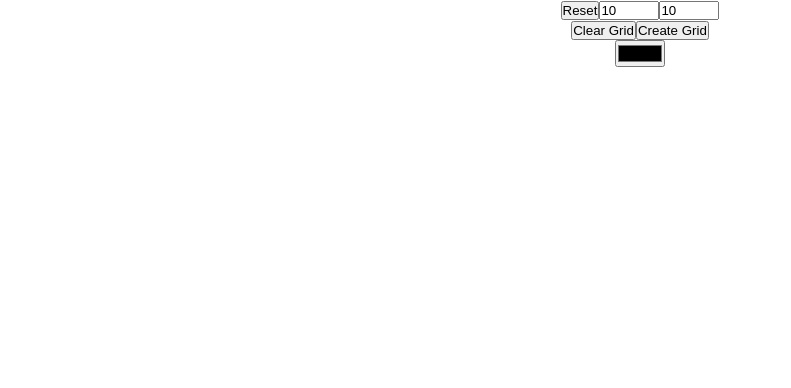
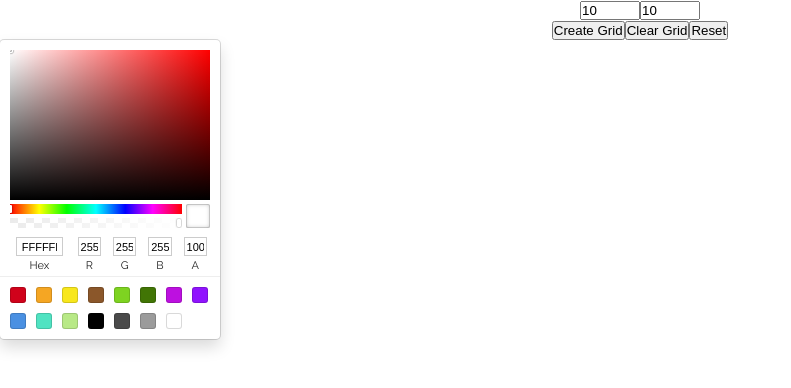
Before and after one commit to UmerSharif/Pixel-Art-App, a React (Create React App) app: page / in a window 1280 px wide. Shown: the top 388 px of the page, without its empty margins (0-791 px from the left). Built offline with nearby package versions, Linux system fonts and the light colour scheme.

Commit message:
background color to grid

```diff
--- a/package.json
+++ b/package.json
@@ -7,6 +7,7 @@
     "@testing-library/react": "^9.3.2",
     "@testing-library/user-event": "^7.1.2",
     "react": "^16.12.0",
+    "react-color": "^2.17.3",
     "react-dom": "^16.12.0",
     "react-scripts": "3.3.0"
   },
--- a/src/components/Main/MainTable.js
+++ b/src/components/Main/MainTable.js
@@ -1,12 +1,15 @@
 import React, { useState } from "react";
 import "./MainTable.css";
+import { SketchPicker } from "react-color";
 export default function MainTable() {
-  // const TableRow = <tr></tr>;
-  //const TableColumn = <td></td>;
   // useState stuff
   const [row, setRow] = useState(10);
   const [col, setCol] = useState(10);
-  const [grid, setGrid] = useState([]);
+  const [background, setBackground] = useState("#fff");
+
+  const handleBackgroundColor = color => {
+    setBackground(color.hex);
+  };
 
   const createGrid = () => {
     const canvas = document.querySelector("#pixel-canvas");
@@ -25,11 +28,7 @@ export default function MainTable() {
   return (
     <>
       <div className="controls">
-        <button type="button" id="reset">
-          Reset
-        </button>
         <label className="builder">
-
           <input
             type="number"
             name="Trow"
@@ -41,7 +40,6 @@ export default function MainTable() {
         </label>
 
         <label className="builder">
-
           <input
             type="number"
             name="Tcol"
@@ -53,16 +51,20 @@ export default function MainTable() {
         </label>
 
         <div className="builder">
-          <button type="button">Clear Grid</button>
           <button type="button" onClick={createGrid}>
             Create Grid
           </button>
+          <button type="button">Clear Grid</button>
+          <button type="button" id="reset">
+            Reset
+          </button>
         </div>
-
-        <input type="color" />
       </div>
-
-      <table id="pixel-canvas"></table>
+      <SketchPicker
+        color={background}
+        onChangeComplete={handleBackgroundColor}
+      />
+      <table id="pixel-canvas" style={{ backgroundColor: background }}></table>
     </>
   );
 }
```
Also changed, not shown: 1 other file (tests, documents, lock files or other folders).
